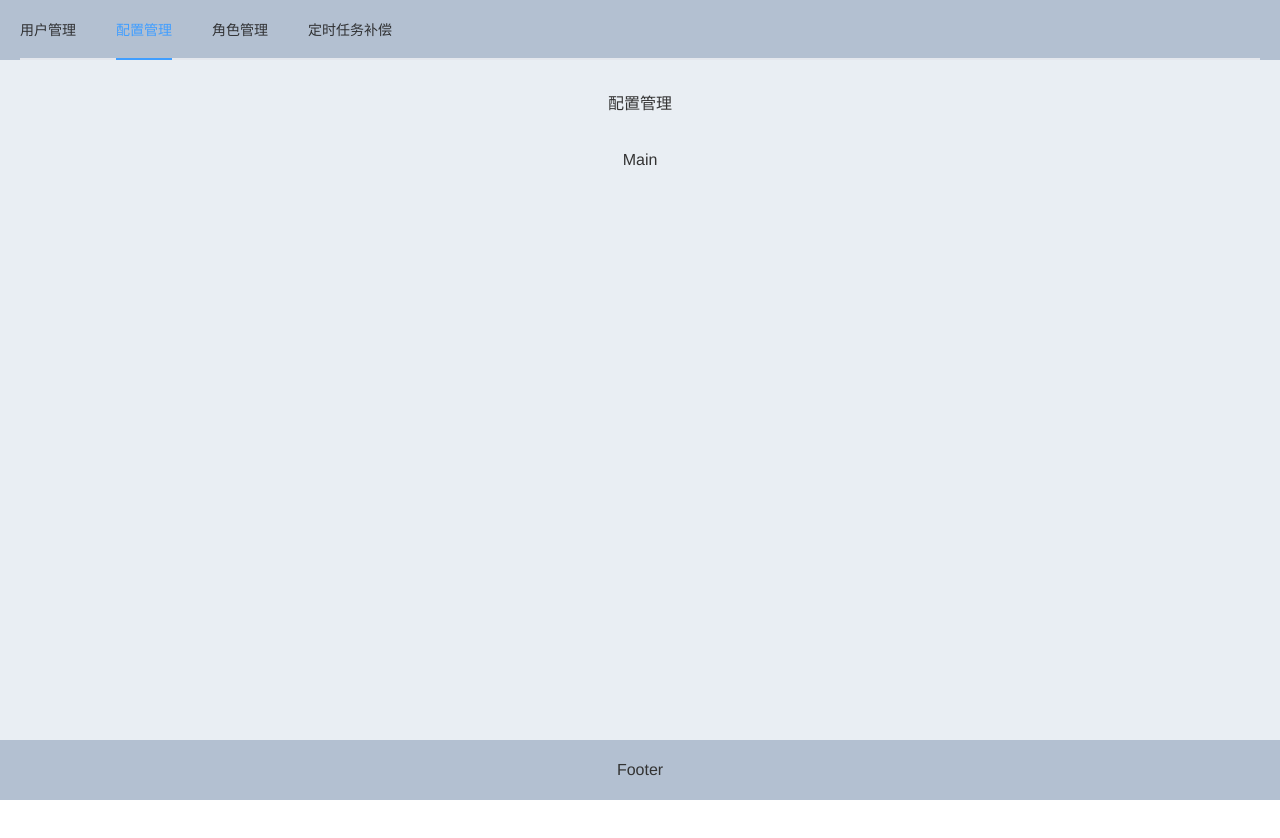
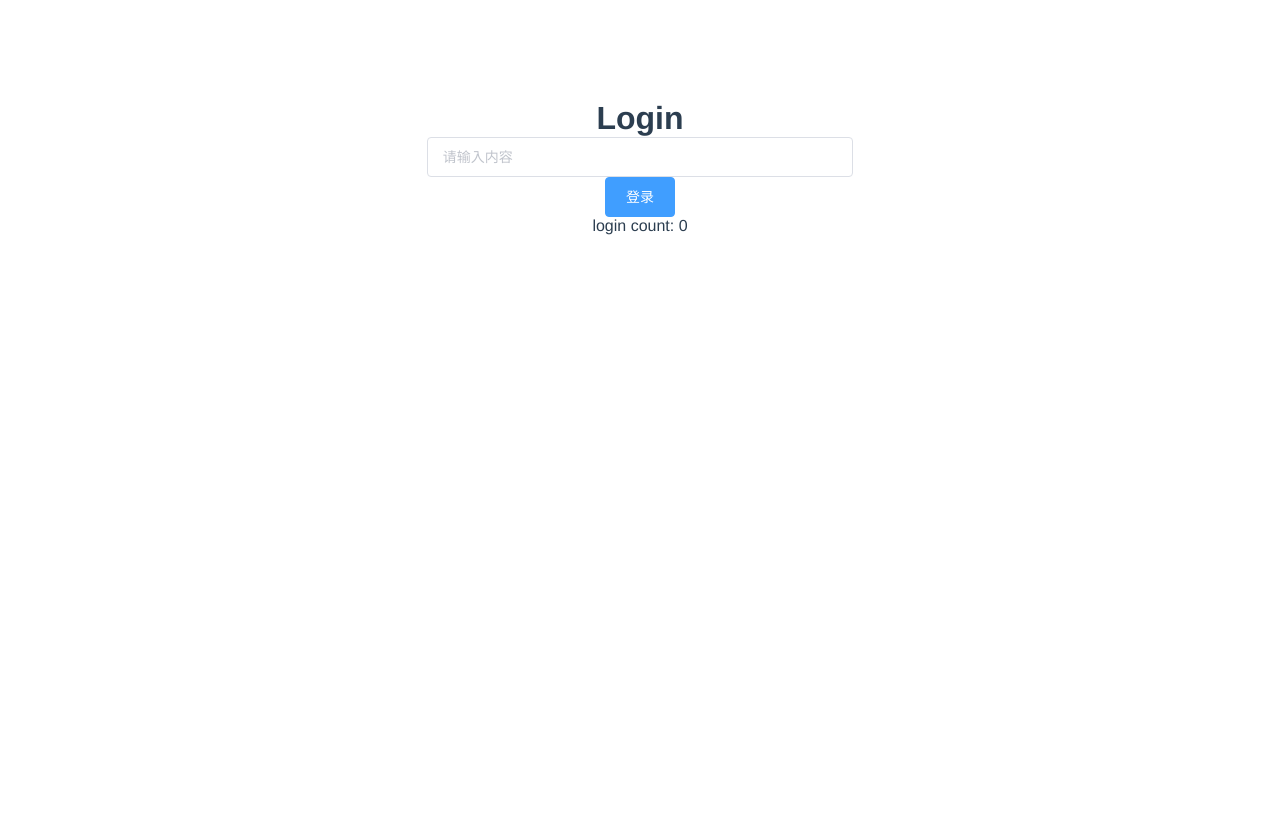
Before and after one commit to 18250678072/vue_demo, a Vue app: page /#/login in a window 1280 px wide. Shown: the top 838 px of the page. Before the commit the page ends 800 px from the top, so only its background shows below. Built offline with nearby package versions, Linux system fonts and the light colour scheme.

Commit message:
add router + store

```diff
--- a/package.json
+++ b/package.json
@@ -14,7 +14,8 @@
     "less-loader": "^7.3.0",
     "vue": "^2.6.11",
     "vue-i18n": "^8.24.3",
-    "vue-router": "^3.5.1"
+    "vue-router": "^3.5.1",
+    "vuex": "^3.6.2"
   },
   "devDependencies": {
     "@babel/preset-env": "^7.13.15",
--- a/src/App.vue
+++ b/src/App.vue
@@ -1,16 +1,13 @@
 <template>
   <div id="app">
-    <Home></Home>
+    <router-view></router-view>
   </div>
 </template>
 
 <script>
-import Home from "./components/home";
 export default {
   name: "App",
-  components: {
-    Home,
-  },
+  components: {},
   data() {
     return {};
   },
--- /dev/null
+++ b/src/components/category.vue
@@ -0,0 +1,11 @@
+<template>
+  <div>
+    <h1>Category</h1>
+  </div>
+</template>
+
+<script>
+export default {};
+</script>
+
+<style></style>
--- /dev/null
+++ b/src/components/foo.vue
@@ -0,0 +1,11 @@
+<template>
+  <div>
+    <h1>foo</h1>
+  </div>
+</template>
+
+<script>
+export default {};
+</script>
+
+<style></style>
--- a/src/components/home.vue
+++ b/src/components/home.vue
@@ -2,16 +2,24 @@
   <div class="root">
     <el-container>
       <el-header>
-        <el-tabs v-model="activeName" @tab-click="handleClick">
-          <el-tab-pane label="用户管理" name="first">用户管理</el-tab-pane>
-          <el-tab-pane label="配置管理" name="second">配置管理</el-tab-pane>
-          <el-tab-pane label="角色管理" name="third">角色管理</el-tab-pane>
-          <el-tab-pane label="定时任务补偿" name="fourth"
-            >定时任务补偿</el-tab-pane
-          >
-        </el-tabs>
+        <el-menu
+          :default-active="activeIndex"
+          class="el-menu-demo"
+          mode="horizontal"
+          @select="handleSelect"
+          :router="true"
+        >
+          <el-menu-item index="/homepage">{{
+            $t("common.homepage")
+          }}</el-menu-item>
+          <el-menu-item index="/homepage/category"
+            >{{ $t("common.category") }}1
+          </el-menu-item>
+        </el-menu>
       </el-header>
-      <el-main>Main</el-main>
+      <el-main>
+        <router-view></router-view>
+      </el-main>
       <el-footer>Footer</el-footer>
     </el-container>
   </div>
@@ -21,13 +29,16 @@
 export default {
   data() {
     return {
-      activeName: "second",
+      activeIndex: "/homepage",
     };
   },
-  method: {
-    handleClick(tab, event) {
-      console.log(tab, event);
+  methods: {
+    handleSelect(key, keyPath) {
+      console.log(key, keyPath);
     },
+  },
+  created() {
+    console.log(this.$router, this.$route);
   },
 };
 </script>
--- /dev/null
+++ b/src/components/homepage.vue
@@ -0,0 +1,46 @@
+<template>
+  <div>
+    <h1 class="title">homepage</h1>
+    <h2>TOKEN: {{ token }}</h2>
+    <el-button type="primary" @click="exit">退出</el-button>
+    <p>login count: {{ this.$store.state.count }}</p>
+    <div>
+      <router-link to="/homepage/foo">foo</router-link>
+    </div>
+    <div>
+      <router-view></router-view>
+      <router-view name="aaa"></router-view>
+    </div>
+  </div>
+</template>
+
+<script>
+export default {
+  data() {
+    return {
+      token: "",
+    };
+  },
+  methods: {
+    exit() {
+      localStorage.setItem("TOKEN", "");
+      this.$router.replace({
+        path: "/login",
+      });
+    },
+  },
+  created() {
+    this.token = localStorage.getItem("TOKEN");
+    console.log(this.$store.state.count);
+  },
+};
+</script>
+
+<style>
+.router-link-active {
+  color: red;
+}
+.title {
+  color: black;
+}
+</style>
--- /dev/null
+++ b/src/components/login.vue
@@ -0,0 +1,67 @@
+<template>
+  <div class="login-div">
+    <h1>Login</h1>
+    <el-row>
+      <el-col :span="8"><div class="grid-content bg-purple"></div></el-col>
+      <el-col :span="8">
+        <div class="grid-content bg-purple-light">
+          <el-input v-model="input" placeholder="请输入内容"> </el-input>
+          <el-button type="primary" @click="submit">登录</el-button>
+          <p>login count: {{ this.$store.state.count }}</p>
+        </div>
+      </el-col>
+      <el-col :span="8"><div class="grid-content bg-purple"></div></el-col>
+    </el-row>
+  </div>
+</template>
+
+<script>
+export default {
+  data() {
+    return {
+      input: "",
+    };
+  },
+  methods: {
+    submit() {
+      localStorage.setItem("TOKEN", this.input);
+      this.$store.commit("increment");
+      this.$router.replace({
+        path: "/homepage",
+      });
+    },
+  },
+};
+</script>
+
+<style scoped lang="less">
+.login-div {
+  margin-top: 100px;
+}
+.el-row {
+  margin-bottom: 20px;
+  &:last-child {
+    margin-bottom: 0;
+  }
+}
+.el-col {
+  border-radius: 4px;
+}
+.bg-purple-dark {
+  background: #99a9bf;
+}
+.bg-purple {
+  //   background: #d3dce6;
+}
+.bg-purple-light {
+  //   background: #e5e9f2;
+}
+.grid-content {
+  border-radius: 4px;
+  min-height: 36px;
+}
+.row-bg {
+  padding: 10px 0;
+  background-color: #f9fafc;
+}
+</style>
--- a/src/i18n/zh-CN.js
+++ b/src/i18n/zh-CN.js
@@ -1,18 +1,19 @@
 // 引入element 中文包
-import cnLocale from 'element-ui/lib/locale/lang/zh-CN';
+import cnLocale from "element-ui/lib/locale/lang/zh-CN";
 // 导出为meaasges
 export default {
   common: {
-        homepage: '首页',
-        logout: '登出',
+    homepage: "首页",
+    category: "分类",
+    logout: "登出",
   },
   audit: {
-        mobile: '手机号：',
-        app: '注册来源：',
-        submit: '提交',
+    mobile: "手机号：",
+    app: "注册来源：",
+    submit: "提交",
     error: {
-            empty: '请输入手机号',
-            uncorrect: '请输入正确的手机号',
+      empty: "请输入手机号",
+      uncorrect: "请输入正确的手机号",
     },
   },
   ...cnLocale, // 混入element 中文包
--- a/src/main.js
+++ b/src/main.js
@@ -10,6 +10,8 @@ import VueRouter from "vue-router";
 import Toast from "./components/Toast";
 //引入Dialog组件
 // import Dialog from "./components/Dialog";
+import router from "./router/route";
+import store from "./store";
 
 import {
   Pagination,
@@ -182,9 +184,12 @@ Vue.prototype.$toast = Toast;
 locale.use(lang);
 
 Vue.config.productionTip = false;
+
 Vue.use(Button);
 Vue.use(VueRouter);
 new Vue({
+  store,
   i18n,
+  router,
   render: (h) => h(App),
 }).$mount("#app");
--- /dev/null
+++ b/src/router/route.js
@@ -0,0 +1,60 @@
+import Category from "../components/category.vue";
+import Home from "../components/home.vue";
+import App from "../App.vue";
+import VueRouter from "vue-router";
+import HomePage from "../components/homepage.vue";
+import Foo from "../components/foo.vue";
+import Test from "../components/Test.vue";
+import Login from "../components/login.vue";
+
+const routes = [
+  {
+    path: "/",
+    component: App,
+    redirect: "homepage",
+    children: [
+      {
+        path: "homepage",
+        component: Home,
+        children: [
+          {
+            path: "/",
+            component: HomePage,
+            children: [
+              {
+                path: "foo",
+                components: {
+                  default: Foo,
+                  aaa: Test,
+                },
+              },
+            ],
+          },
+          { path: "category", component: Category },
+        ],
+      },
+      {
+        path: "login",
+        component: Login,
+      },
+    ],
+  },
+];
+
+const router = new VueRouter({
+  routes,
+});
+
+router.beforeEach((to, from, next) => {
+  console.log(from);
+  const auth = localStorage.getItem("TOKEN");
+  if (to.path !== "/login" && !auth) {
+    next({
+      path: "/login",
+    });
+  } else {
+    next();
+  }
+});
+
+export default router;
--- /dev/null
+++ b/src/store/index.js
@@ -0,0 +1,18 @@
+import Vuex from "vuex";
+import Vue from "vue";
+
+Vue.use(Vuex);
+const store = new Vuex.Store({
+  state: {
+    count: 0,
+    token: "",
+  },
+  mutations: {
+    increment(state) {
+      state.count++;
+    },
+    setToken() {},
+  },
+});
+
+export default store;
```
Also changed, not shown: 1 other file (tests, documents, lock files or other folders). Lines whose indentation alone changed are shown as unchanged.
